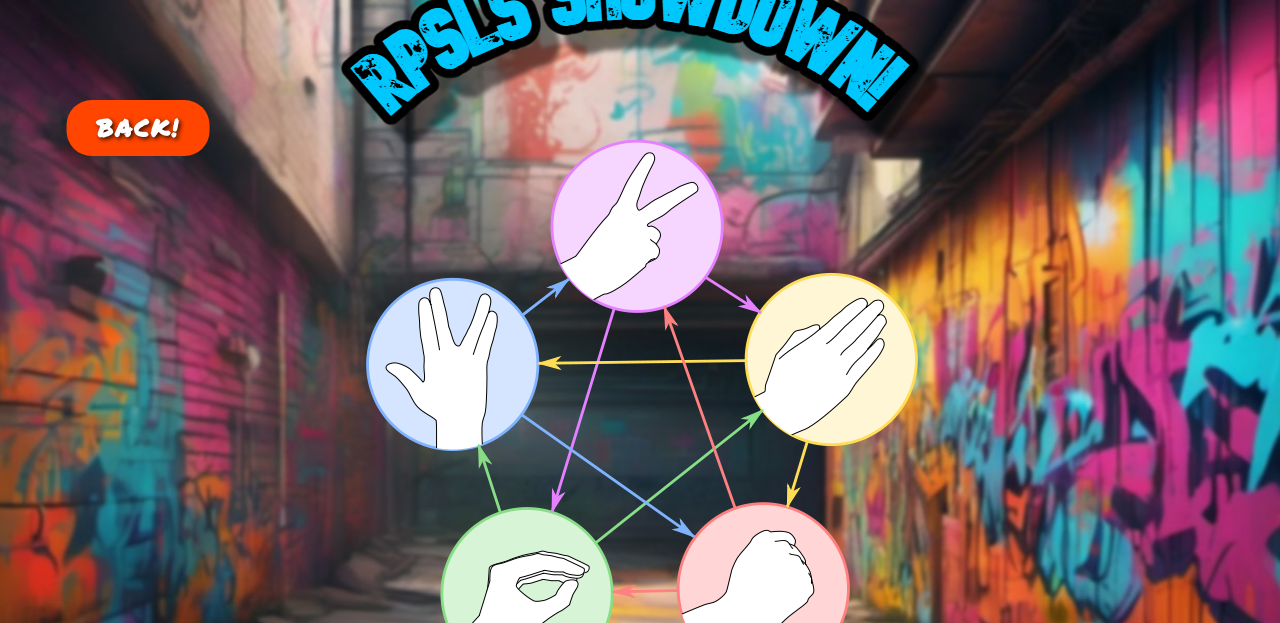
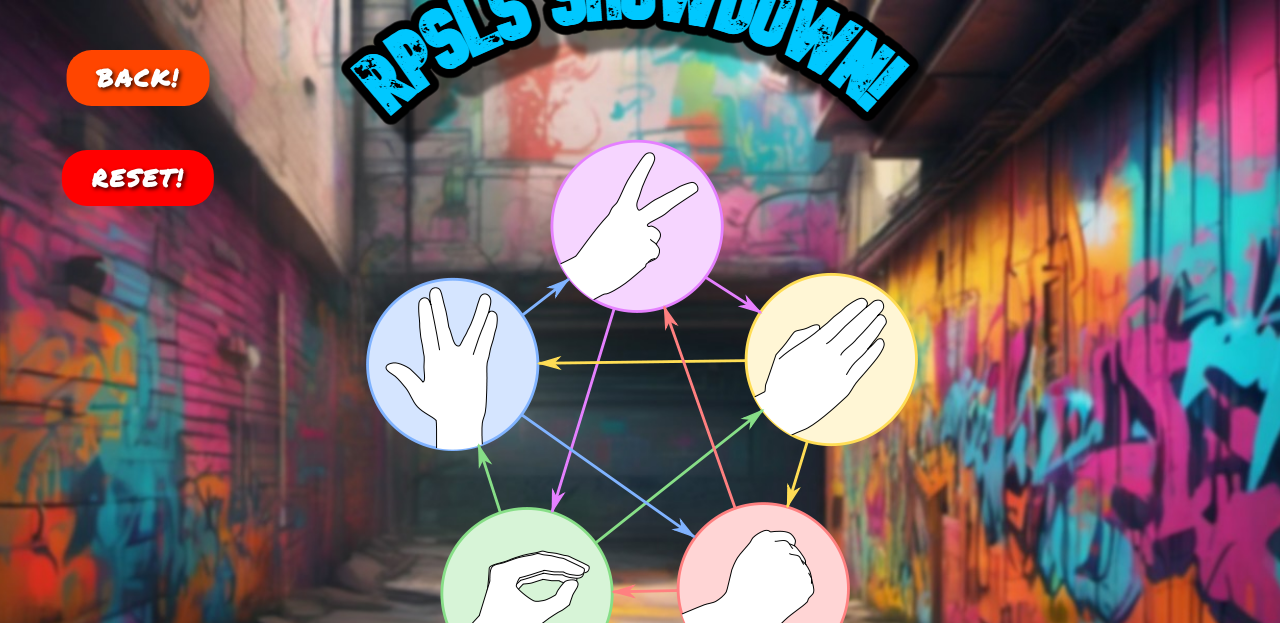
Before and after one commit to Vretinger/RPSLS-Showdown, a plain HTML site: page gamePage.html in a window 1280 px wide. Shown: the top 623 px of the page. Drawn offline with Linux system fonts and the light colour scheme.

Commit message:
Add Reset Game Button

```diff
--- a/assets/CSS/style.css
+++ b/assets/CSS/style.css
@@ -194,6 +194,7 @@ body {
 .next-round-button,
 .instructions-button,
 .back-button,
+.reset-button,
 .end-game-button {
     margin-right: 10px;
     margin-left: 10px;
@@ -227,8 +228,14 @@ body {
     z-index: 999;
 }
 
+.reset-button {
+    background-color: #ff0000;
+    z-index: 999;
+}
+
 .instructions-button:hover,
-.back-button:hover {
+.back-button:hover,
+.reset-button:hover {
     transform: translateX(-50%) scale(1.1);
 }
 
@@ -243,9 +250,16 @@ body {
     transform: translateX(-50%);
 }
 
-.back-button {
+.back-button{
     position: absolute;
-    top: 100px;
+    top: 50px;
+    left: 10%;
+    transform: translateX(-50%);
+}
+
+.reset-button {
+    position: absolute;
+    top: 150px;
     left: 10%;
     transform: translateX(-50%);
 }
--- a/assets/JS/script.js
+++ b/assets/JS/script.js
@@ -168,7 +168,6 @@ document.addEventListener('DOMContentLoaded', () => {
 
     let playerScore = 0;
     let computerScore = 0;
-    let gamesPlayed = 0;
 
     // Function to get the result of the game
     function getResult(player, computer) {
@@ -197,7 +196,6 @@ document.addEventListener('DOMContentLoaded', () => {
         } else if (resultText.startsWith('You lose')) {
             computerScore++;
         }
-        gamesPlayed++;
         document.getElementById('playerScore').textContent = `Player Score: ${playerScore}`;
         document.getElementById('computerScore').textContent = `Computer Score: ${computerScore}`;
     }
@@ -269,6 +267,11 @@ document.addEventListener('DOMContentLoaded', () => {
         NextGame();
     });
 
+     // Add click event listener to the Reset button
+     document.getElementById('resetButton').addEventListener('click', function() {
+        resetGame();
+    });
+
     // Function to reset the game for the next round
     function NextGame() {
         document.querySelector('.under-image').style.left = '-850px';
@@ -286,10 +289,8 @@ document.addEventListener('DOMContentLoaded', () => {
 function resetGame() {
     playerScore = 0;
     computerScore = 0;
-        gamesPlayed = 0;
     document.getElementById('playerScore').textContent = `Player Score: ${playerScore}`;
     document.getElementById('computerScore').textContent = `Computer Score: ${computerScore}`;
-        document.getElementById('result').textContent = '';
 }
 
     // Game result logic dictionary
--- a/gamePage.html
+++ b/gamePage.html
@@ -95,6 +95,9 @@
         <!-- Button to go back to the previous page -->
         <button class="back-button" id="backButton">Back!</button>
 
+        <!-- Button to go reset the game -->
+        <button class="reset-button" id="resetButton">Reset!</button>
+
         <!-- Under-image text -->
         <img src="assets/Images/RPSLSTittleText.png" class="under-image" alt="Game Title">
     </div>
```
Lines whose indentation alone changed are shown as unchanged.
